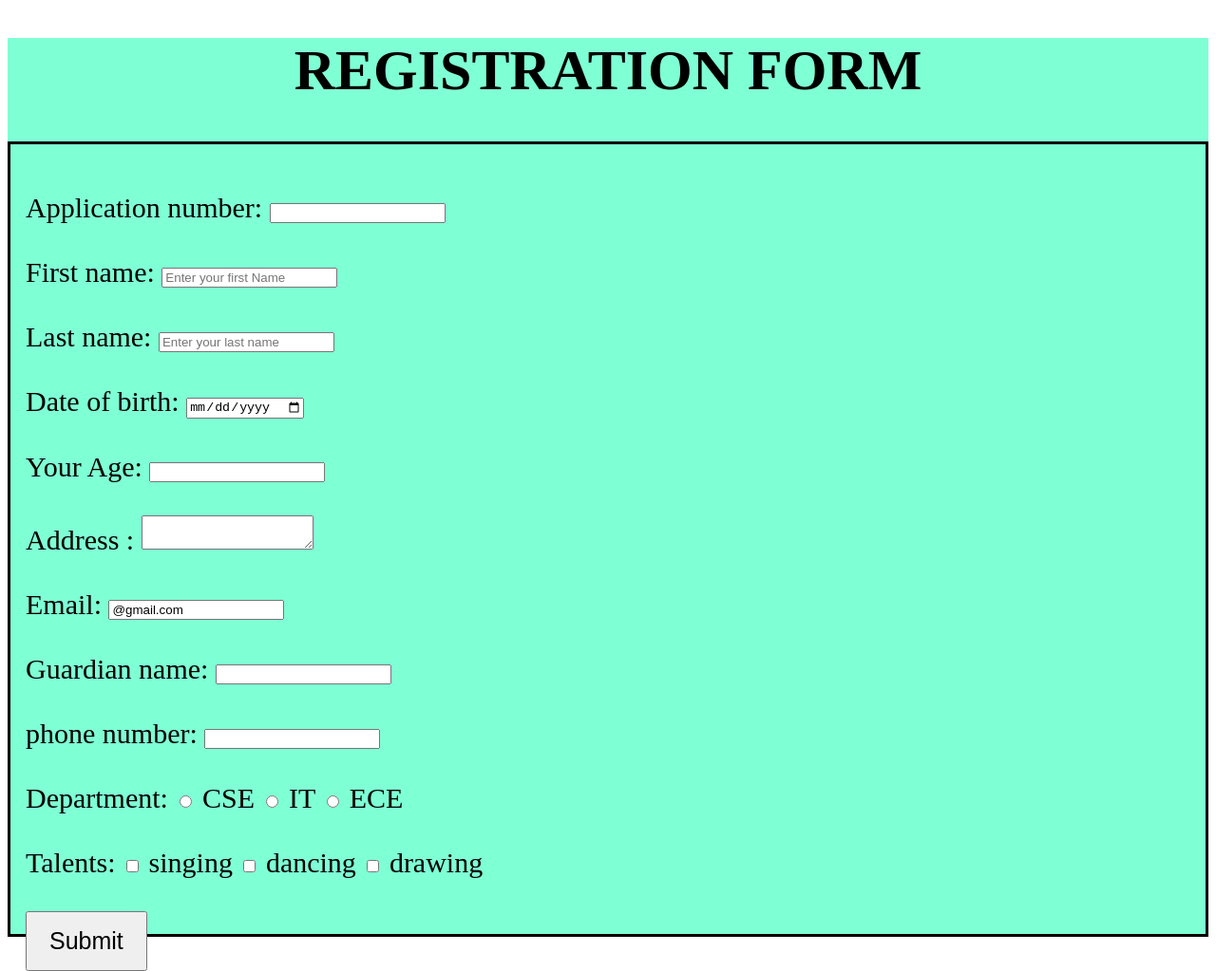
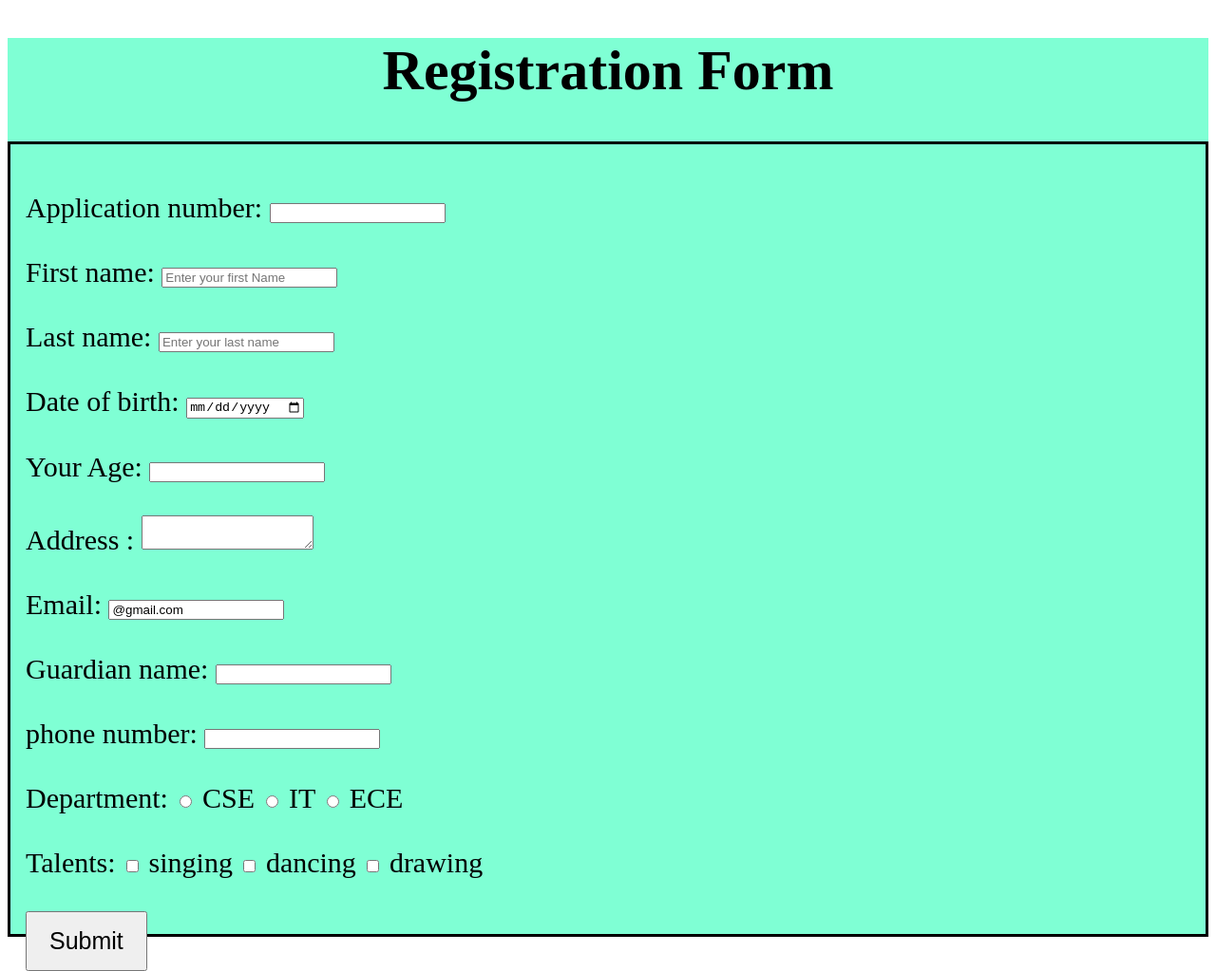
Before and after one commit to fidhafthm/first-project, a plain HTML site: page form.html in a window 1280 px wide. Shown: the whole page at 95% size. Drawn offline with Linux system fonts and the light colour scheme.

Commit message:
updated h1

```diff
--- a/form.html
+++ b/form.html
@@ -9,7 +9,7 @@
     <div
       style="text-align: left; background-color: aquamarine; font-size: 30px"
     >
-      <h1 style="text-align: center">REGISTRATION FORM</h1>
+      <h1 style="text-align: center">Registration Form</h1>
       <form style="border: 3px solid black; padding: 16px; height: 100vh">
         <br />
         <label for="app">Application number:</label>
```
Also changed, not shown: flex.html (+1 -1 lines).
